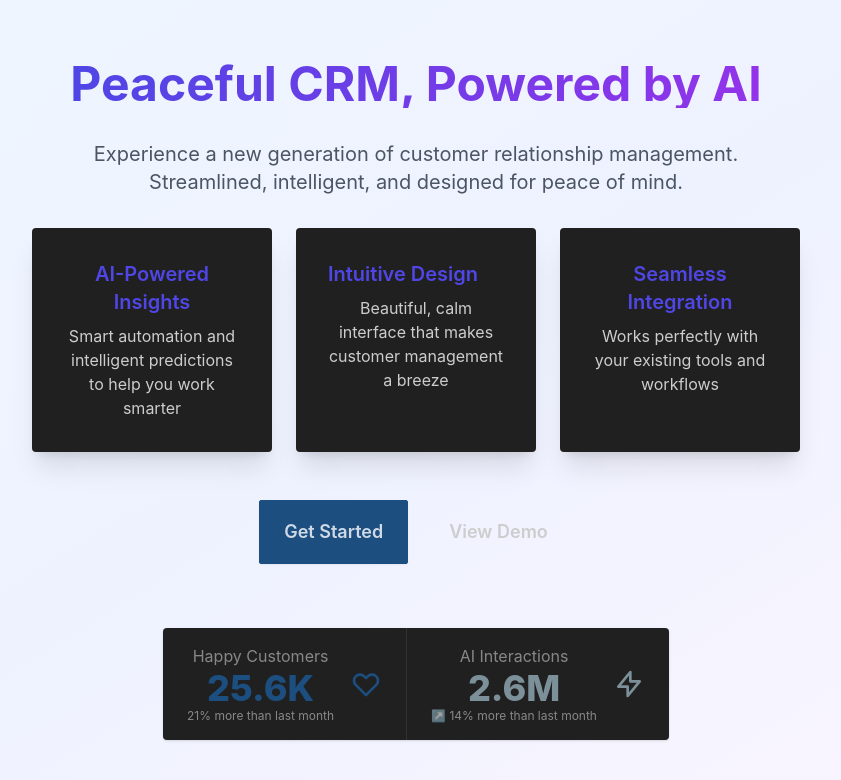
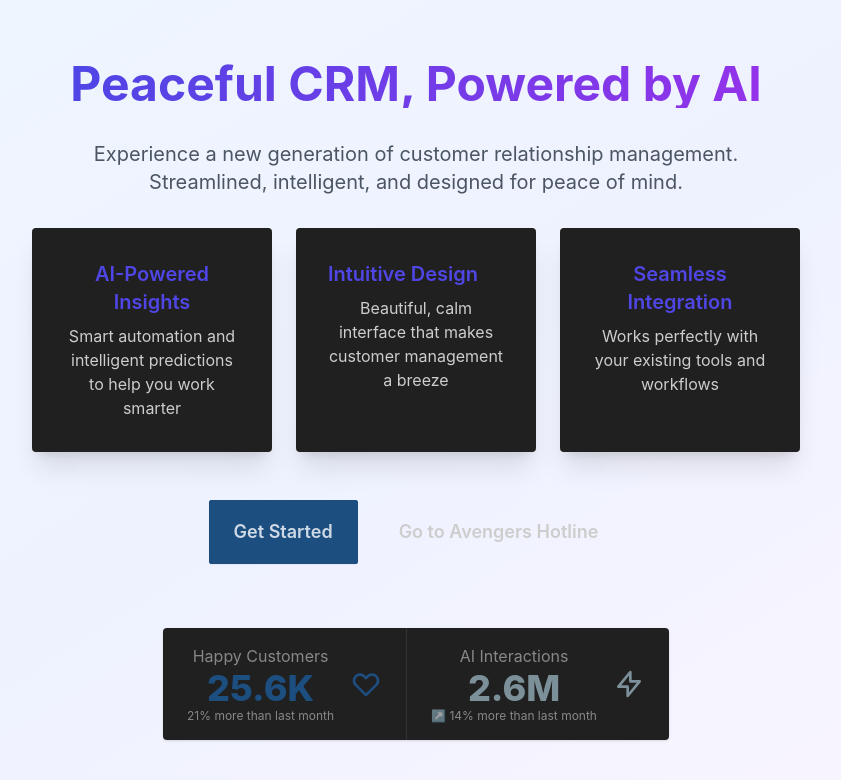
Before and after one commit to john-gauntletai/zendesk, a React (Vite) app: page / in a window 1280 px wide. Shown: the top 780 px of the page, without its empty margins (224-1065 px from the left). Built offline with nearby package versions, Linux system fonts and the light colour scheme; no server answers; the database is empty.

Commit message:
button to go to avengers hotline

```diff
--- a/src/components/LandingPage.tsx
+++ b/src/components/LandingPage.tsx
@@ -53,8 +53,8 @@ const LandingPage = () => {
               <Link to="/login" className="btn btn-primary btn-lg">
                 Get Started
               </Link>
-              <Link to="/demo" className="btn btn-ghost btn-lg">
-                View Demo
+              <Link to="/avengers" className="btn btn-ghost btn-lg">
+                Go to Avengers Hotline
               </Link>
             </div>
 
```
